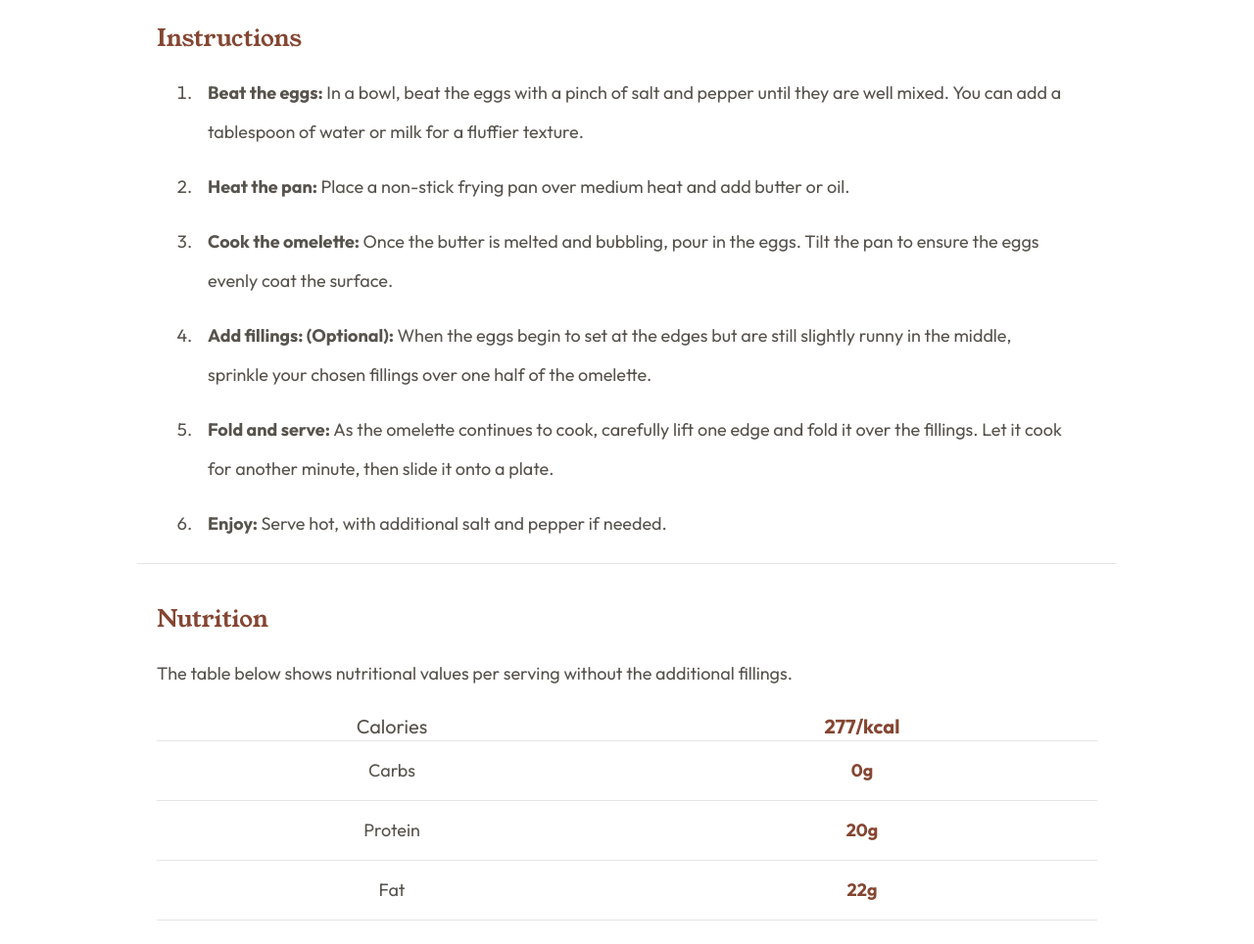
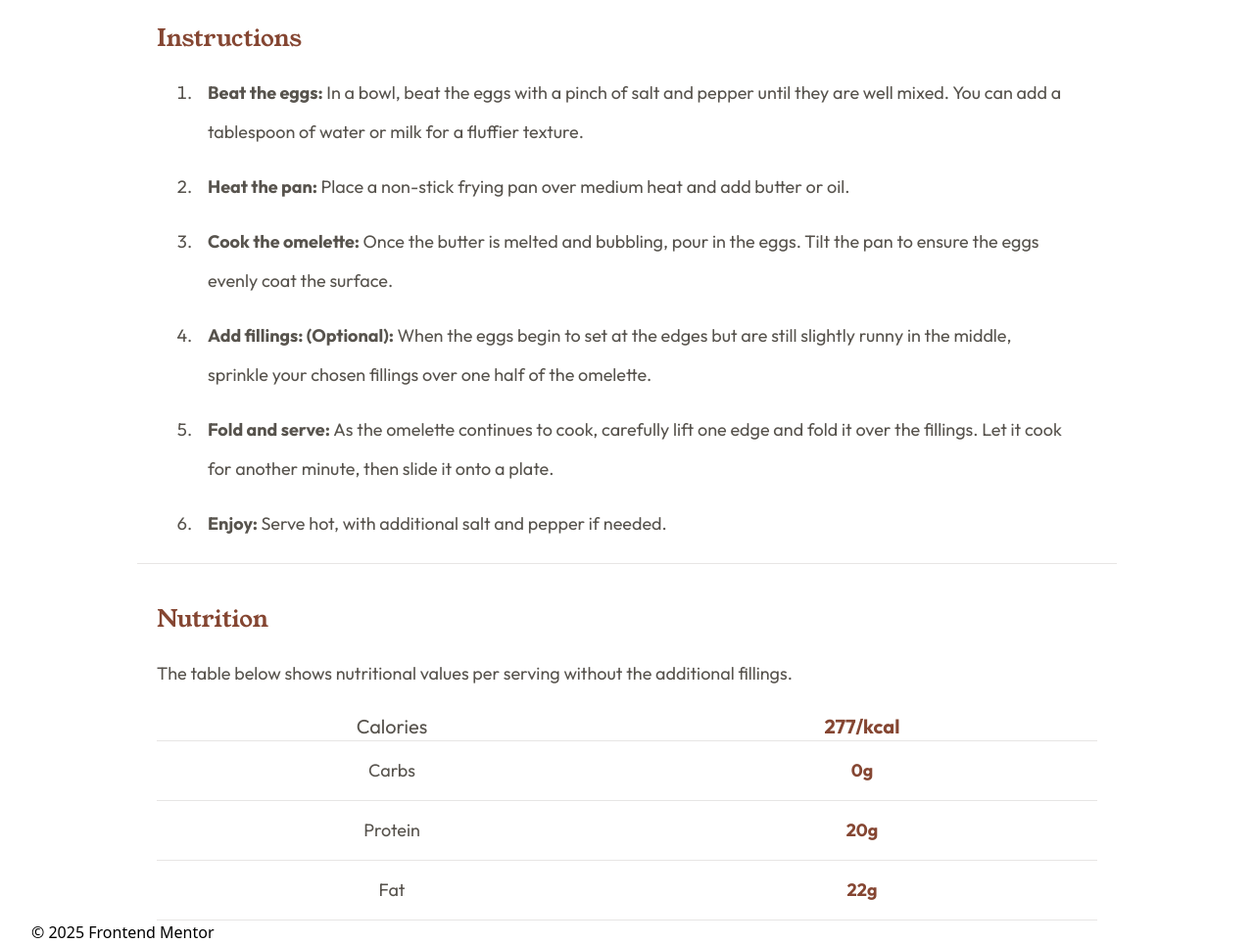
Before and after one commit to ebenkanin/recipe-page, a website: page index.html in a window 1280 px wide. Shown: the part 1266-2230 px from the top of the page at 98% size. Before the commit the page ends 2206 px from the top, so only its background shows below. Drawn offline with Linux system fonts and the light colour scheme.

Commit message:
added aria labels to header and included a footer

```diff
--- a/index.html
+++ b/index.html
@@ -10,7 +10,7 @@
 </head>
 <body class="h-screen md:px-8 md:py-8 md:max-w-[1440px] md:mx-auto">
                       <!-- Banner image -->
-    <header class="w-full h-[30%] md:h-[500px] md:w-[1000px] bg-purple-500 border-solid bg-[url('/images/image-omelette.jpeg')] bg-cover bg-no-repeat bg-center md:rounded-2xl md:mx-auto" >
+    <header aria-label="image showing a plate of omelette" class="w-full h-[30%] md:h-[500px] md:w-[1000px] bg-purple-500 border-solid bg-[url('/images/image-omelette.jpeg')] bg-cover bg-no-repeat bg-center md:rounded-2xl md:mx-auto " >
 
 
     </header>
@@ -125,6 +125,8 @@
 
 
     </main>
-    <footer></footer>
+    <footer>
+        &copy; 2025 Frontend Mentor
+    </footer>
 </body>
 </html>
```
